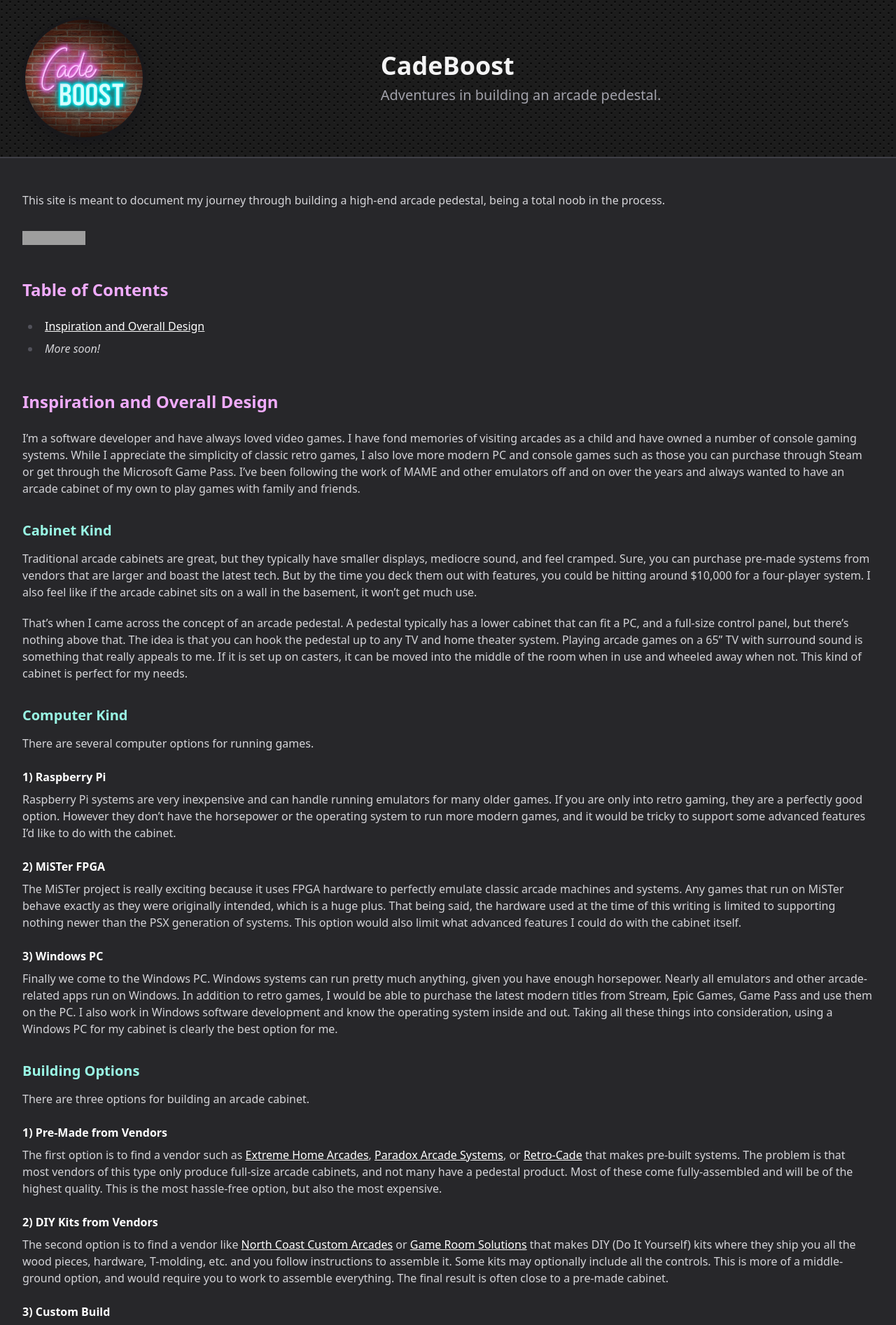
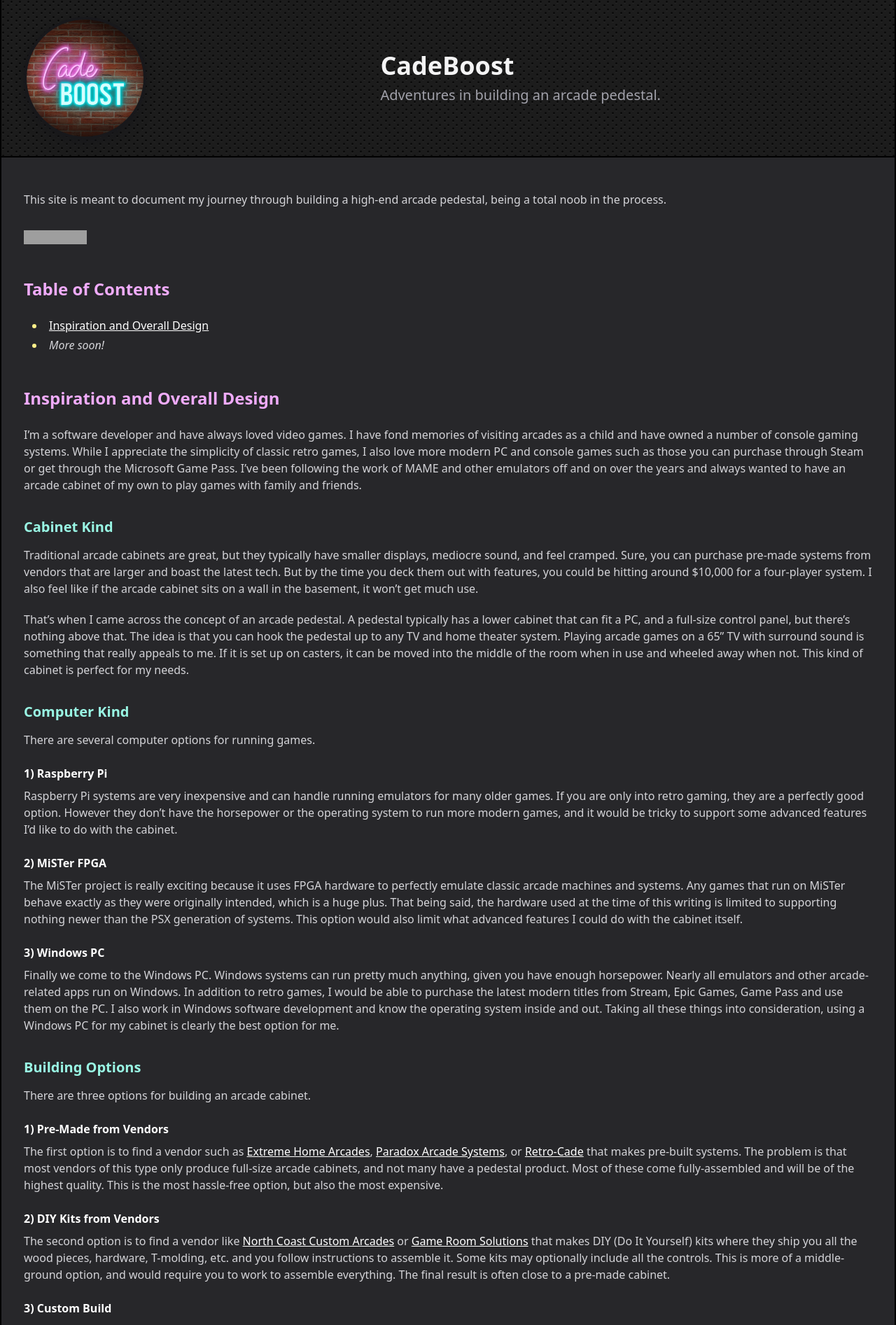
Before and after one commit to CadeBoost/cadeboost.github.io, a Jekyll site: the page built from Readme.md, in a window 1280 px wide. Shown: the top 1893 px of the page at 70% size. Built offline with Jekyll 4.4.1, drawn with Linux system fonts in a browser that asks for light colours; our own code applies the rules of GitHub Pages for plain Markdown files; grey boxes are pictures that could not be loaded.

```diff
--- a/_layouts/default.html
+++ b/_layouts/default.html
@@ -9,26 +9,27 @@
 {% include head-custom.html %}
 	</head>
 
-	<body class="dark:bg-zinc-900 leading-tight">
-		<header class="border-b-2 border-zinc-200 bg-carbon-fiber bg-carbon-fiber-size dark:border-zinc-700" role="banner">
-			<div class="mx-auto max-w-7xl py-6 px-4 sm:px-6 lg:px-8">
-				<div class="grid grid-cols-4 gap-8 md:grid-cols-6">
-					<img class="rounded-full border-4 border-zinc-900 shadow-lg shadow-zinc-900/50" src="/assets/images/cadeboost-neonlogo-square.jpg" />
-					<div class="col-span-3 place-self-center md:col-span-5">
-						<div class="text-4xl font-semibold text-zinc-100">{{ page.title | default: site.title | default: site.github.repository_name }}</div>
-						<div class="mt-2 text-xl text-zinc-400">{{ page.description | default: site.description | default: site.github.project_tagline }}</div>
-					</div>
+	<body class="leading-tight dark:bg-zinc-900">
+		<header
+			class="mx-auto max-w-7xl border-x-2 border-zinc-200 bg-carbon-fiber bg-carbon-fiber-size py-6 px-4 dark:border-black sm:px-6 lg:px-8"
+			role="banner"
+		>
+			<div class="grid grid-cols-4 gap-8 md:grid-cols-6">
+				<img class="rounded-full border-4 border-zinc-900 shadow-lg shadow-zinc-900/50" src="/assets/images/cadeboost-neonlogo-square.jpg" />
+				<div class="col-span-3 place-self-center md:col-span-5">
+					<div class="text-4xl font-semibold text-zinc-100">{{ page.title | default: site.title | default: site.github.repository_name }}</div>
+					<div class="mt-2 text-xl text-zinc-400">{{ page.description | default: site.description | default: site.github.project_tagline }}</div>
 				</div>
 			</div>
 		</header>
 
-		<main id="content" class="mx-auto max-w-7xl py-8 px-4 dark:bg-zinc-800 sm:px-6 lg:py-12 lg:px-8" role="main">
-			<article class="prose prose-zinc max-w-none dark:prose-invert leading-normal">
+		<main id="content" class="mx-auto max-w-7xl border-2 border-zinc-200 py-8 px-4 dark:border-black dark:bg-zinc-800 sm:px-6 lg:py-12 lg:px-8" role="main">
+			<article class="prose prose-zinc max-w-none leading-normal dark:prose-invert">
 {{ content }}
 			</article>
 		</main>
 
-		<footer class="mx-auto max-w-7xl border-t-2 border-zinc-200 py-6 px-4 dark:border-zinc-700 sm:px-6 lg:py-8 lg:px-8">
+		<footer class="mx-auto max-w-7xl py-6 px-4 sm:px-6 lg:py-8 lg:px-8">
 			<div class="text-center text-base text-zinc-500">
 				Copyright &copy; 2022 CadeBoost. <br class="sm:hidden" />
 				All rights reserved.
--- a/assets/css/style.css
+++ b/assets/css/style.css
@@ -419,6 +419,22 @@ video {
   display: none;
 }
 
+.prose h2 {
+  color: #f0abfc;
+}
+
+.prose h3 {
+  color: #99f6e4;
+}
+
+.prose li {
+  margin: 0.25rem;
+}
+
+.prose li::marker {
+  color: #fef08a;
+}
+
 *, ::before, ::after {
   --tw-border-spacing-x: 0;
   --tw-border-spacing-y: 0;
@@ -650,7 +666,7 @@ video {
 }
 
 .prose :where(h2):not(:where([class~="not-prose"] *)) {
-  color: #f0abfc;
+  color: var(--tw-prose-headings);
   font-weight: 700;
   font-size: 1.5em;
   margin-top: 2em;
@@ -664,7 +680,7 @@ video {
 }
 
 .prose :where(h3):not(:where([class~="not-prose"] *)) {
-  color: #99f6e4;
+  color: var(--tw-prose-headings);
   font-weight: 600;
   font-size: 1.25em;
   margin-top: 1.6em;
@@ -1055,12 +1071,13 @@ video {
   border-width: 4px;
 }
 
-.border-b-2 {
-  border-bottom-width: 2px;
+.border-2 {
+  border-width: 2px;
 }
 
-.border-t-2 {
-  border-top-width: 2px;
+.border-x-2 {
+  border-left-width: 2px;
+  border-right-width: 2px;
 }
 
 .border-zinc-200 {
@@ -1132,10 +1149,6 @@ video {
   line-height: 1.5;
 }
 
-.leading-snug {
-  line-height: 1.375;
-}
-
 .text-zinc-100 {
   --tw-text-opacity: 1;
   color: rgb(244 244 245 / var(--tw-text-opacity));
@@ -1162,9 +1175,9 @@ video {
   --tw-shadow: var(--tw-shadow-colored);
 }
 
-.dark .dark\:border-zinc-700 {
+.dark .dark\:border-black {
   --tw-border-opacity: 1;
-  border-color: rgb(63 63 70 / var(--tw-border-opacity));
+  border-color: rgb(0 0 0 / var(--tw-border-opacity));
 }
 
 .dark .dark\:bg-zinc-900 {
```
Also changed, not shown: _includes/input.css (+20 -0 lines), _layouts/design.html (+10 -9 lines), tailwind.config.js (+0 -12 lines).
